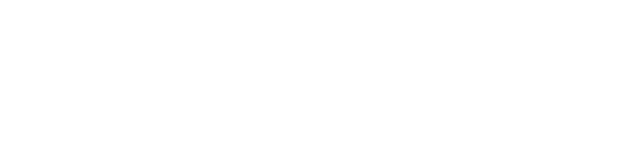
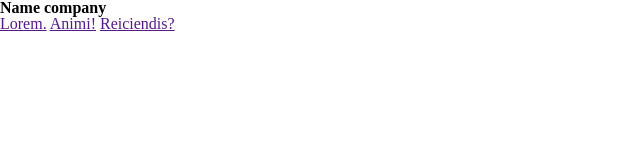
Before and after one commit to AndreyBegma/test_app, a plain HTML site: page index.html in a window 1280 px wide. Shown: the whole page, without its empty margins (0-640 px from the left). Drawn offline with Linux system fonts and the light colour scheme.

Commit message:
Add header html

```diff
--- a/index.html
+++ b/index.html
@@ -8,6 +8,15 @@
     <link rel="stylesheet" href="style.css">
 </head>
 <body>
-
+    <header class="header">
+        <h2 class="header_logo">
+            Name company
+        </h2>
+        <nav class="header_nav">
+            <a href="" class="header_nav_item">Lorem.</a>
+            <a href="" class="header_nav_item">Animi!</a>
+            <a href="" class="header_nav_item">Reiciendis?</a>
+        </nav>
+    </header>
 </body>
 </html>
```
